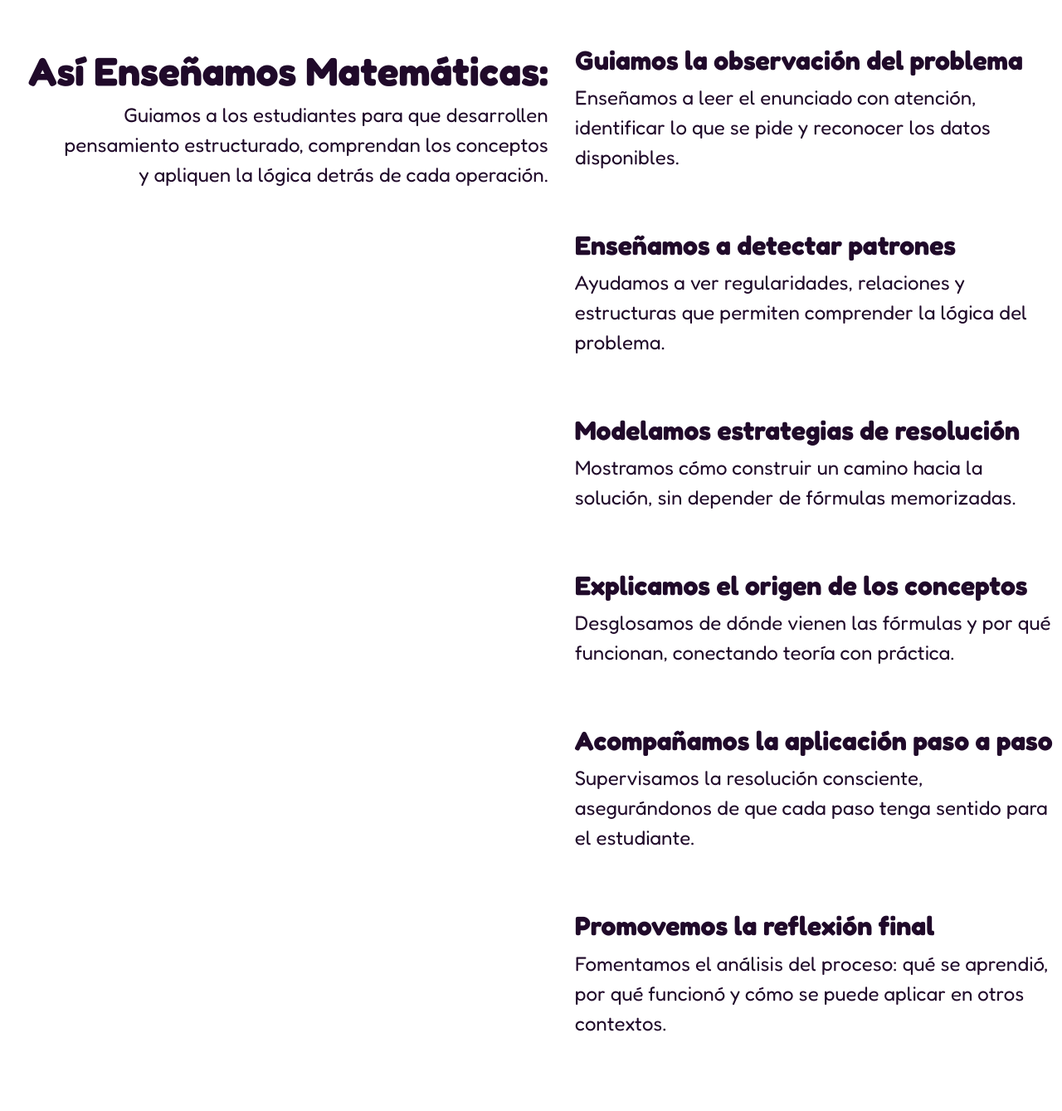
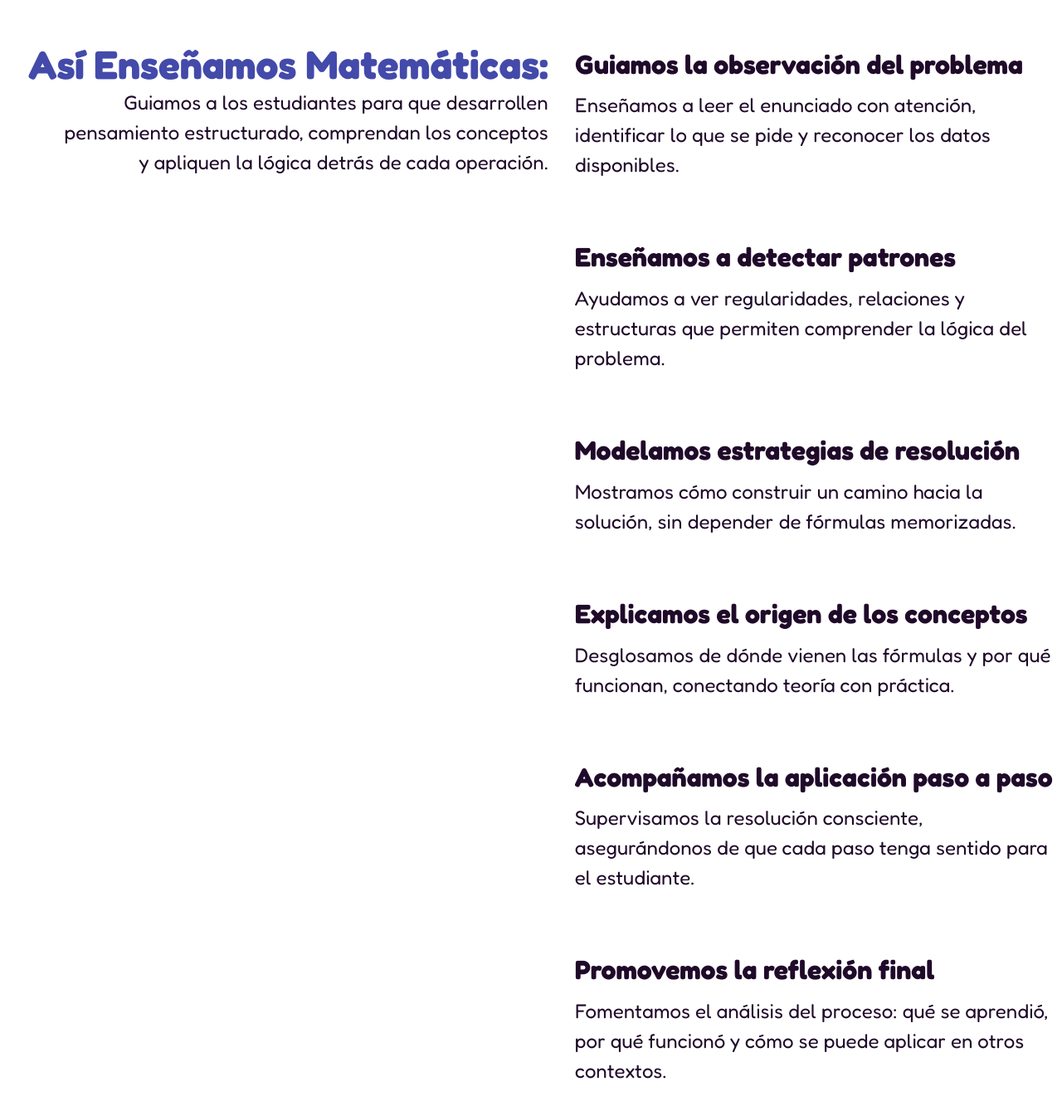
Before and after one commit to STON3E187/MathWeb-React, a React (Vite) app: page / in a window 1280 px wide. Shown: the part 2069-3408 px from the top of the page at 83% size. Built offline with nearby package versions, Linux system fonts and the light colour scheme.

Commit message:
Animacion en LearnProces

```diff
--- a/src/components/learnProcess.jsx
+++ b/src/components/learnProcess.jsx
@@ -1,6 +1,6 @@
 import { useRef, useEffect } from "react";
 import { useInView } from "react-intersection-observer";
-import { animate, createScope } from "animejs";
+import { animate, createScope, onScroll, utils } from "animejs";
 import { processList } from "../data/allData";
 
 export default function LearnProcess(){
@@ -8,14 +8,14 @@ export default function LearnProcess(){
 
 // Animacion para cuando la seccion entre en pantalla
     const scope = useRef(null);
-    const [containerRef, inView] = useInView({
+    const {ref: containerRef, inView: inViewOne} = useInView({
         threshold: 0.2,
         triggerOnce: true
     });
+    useEffect(() => {
 
-    useEffect(() => {
         // Si entra en vision activa la animacion
-        if (inView === true){
+        if (inViewOne === true){
                 scope.current = createScope().add(()=>{
                 animate(".learn-proc", {
                     y: ['4rem', '0rem'],
@@ -23,14 +23,45 @@ export default function LearnProcess(){
                     easing: "inOutCubic",
                     duration: 500,
                 })
-        });}
+
+                const listTitles = utils.$(".proc-list-title");
+
+                listTitles.forEach((item) =>{
+                    animate(item,{
+                        autoplay: onScroll({
+
+                            container: "body",
+                            enter: "60% top",
+                            leave: "40% bottom",
+                            // Cuando entra en el threshold
+                            onEnter: () => {
+                                animate(item, {
+                                    color: "#E34456",
+                                    duration: 300,
+                                    easing: "inOutCubic"
+                                });
+                            },
+                            // Cuando sale del threshold
+                            onLeave: () => {
+                                animate(item, {
+                                    color: "#200A2A",
+                                    duration: 300,
+                                    easing: "inOutCubic"
+                                });
+                            }
+                        })
+                    })
+                })
+
+            });
+        };
 
     // limpieza de la animacion
     return () => {
         if (scope.current) scope.current.revert();
     };
 
-    },[inView])
+    },[inViewOne])
 
     return (
         <>
@@ -44,14 +75,13 @@ export default function LearnProcess(){
                         {processList.map(function(listIndex ,index){
                             return (
                                 <li key={index}>
-                                    <h3>{listIndex.title}</h3>
+                                    <h3 className="proc-list-title">{listIndex.title}</h3>
                                     <p>{listIndex.paragraph}</p>
                                 </li>
                             )
                         })}
                     </ul>
                 </div>
-
             </section>
         </>
     );
--- a/src/index.css
+++ b/src/index.css
@@ -28,6 +28,7 @@
   --intermediate-color:var(--morado);
   --advance-color:var(--magenta);
 
+  --learn-title:var(--azul-oscuro);
   /*Animation*/
   --animacion:cubic-bezier(.11,.79,.1,1);
 
@@ -300,10 +301,10 @@ section{
   position: sticky;
   text-align: right;
   top: 35%;
-  margin-bottom: 2rem;
 }
 .learn-proc-title > h2{
-  line-height: 1.5;
+  line-height: 1.2;
+  color: var(--learn-title);
 }
 .learn-proc-title p{
   text-wrap: balance;
@@ -311,6 +312,7 @@ section{
 }
 .proc-list > li > h3{
   font-size: 2rem;
+  line-height: 1.8;
 }
 .proc-list > li{
   display: flex;
@@ -318,6 +320,9 @@ section{
   gap: 0.2rem;
   margin-bottom: 4rem;
   font-size: 1.5rem;
+}
+.proc-list > li:last-child{
+  margin-bottom: 0;
 }
 
 /*****************Middle title*****************/
```
Lines whose indentation alone changed are shown as unchanged.
